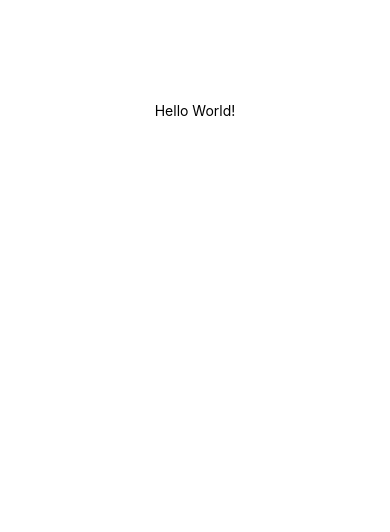
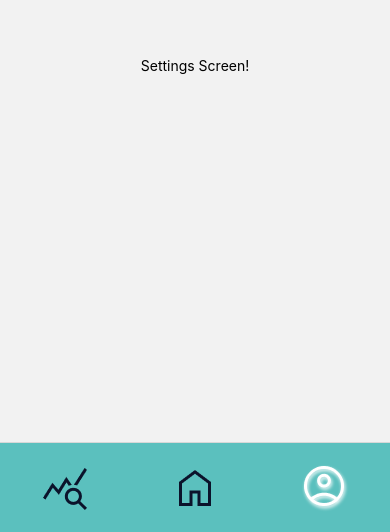
Before and after one commit to conroy-ricketts/Workout-Tracker, a React Native app: screen /SettingsScreen in a window 390 px wide. Shown: the part 312-844 px from the top of the page. Built offline with nearby package versions, Linux system fonts and the light colour scheme.

Commit message:
Created NavigationStack and Bottom Navigation Bar

```diff
--- a/src/App.tsx
+++ b/src/App.tsx
@@ -1,14 +1,62 @@
+import React from 'react';
+import { StatusBar } from 'expo-status-bar';
+import { StyleSheet, View, Text } from 'react-native';
+import { registerRootComponent } from 'expo';
+import { NavigationContainer } from '@react-navigation/native';
+import { createNativeStackNavigator } from '@react-navigation/native-stack';
+import Navbar from './components/Navbar';
+import TrackerScreen from './screens/core/TrackerScreen';
+import SettingsScreen from './screens/core/SettingsScreen';
+import StatsScreen from './screens/core/StatsScreen';
+
+const Stack = createNativeStackNavigator();
+
+export default function App(): JSX.Element {
+  return (
+    <NavigationContainer>
+      <Stack.Navigator>
+        <Stack.Screen name="Home" component={Navbar} options={{ headerShown: false }} />
+        <Stack.Screen name="Tracker" component={TrackerScreen} />
+        <Stack.Screen name="Settings" component={SettingsScreen} />
+        <Stack.Screen name="Stats" component={StatsScreen} />
+      </Stack.Navigator>
+      <StatusBar style="auto" />
+    </NavigationContainer>
+  );
+}
+
+const styles = StyleSheet.create({
+  container: {
+    flex: 1,
+    backgroundColor: '#fff',
+    alignItems: 'center',
+    justifyContent: 'center',
+  },
+});
+
+registerRootComponent(App);
+
+
+
+/*
+      Original Code
+---------------------------
 import React from 'react'
 import { StatusBar } from 'expo-status-bar'
 import { StyleSheet, Text, View } from 'react-native'
 import { registerRootComponent } from 'expo'
+import { NavigationContainer } from '@react-navigation/native'
+import Navbar from './components/Navbar'
 
 export default function App(): JSX.Element {
   return (
-    <View style={styles.container}>
-      <Text>Hello World!</Text>
-      <StatusBar style="auto" />
-    </View>
+    <NavigationContainer>
+      <View style={styles.container}>
+        <Text>Hello World!</Text>
+        <StatusBar style="auto" />
+      </View>
+      <Navbar />
+    </NavigationContainer>
   )
 }
 
@@ -22,3 +70,4 @@ const styles = StyleSheet.create({
 })
 
 registerRootComponent(App)
+*/
--- /dev/null
+++ b/src/components/Navbar.tsx
@@ -0,0 +1,60 @@
+import React from 'react';
+import { Image } from 'react-native';
+import { createBottomTabNavigator } from '@react-navigation/bottom-tabs';
+import TrackerScreen from '../screens/core/TrackerScreen';
+import SettingsScreen from '../screens/core/SettingsScreen';
+import StatsScreen from '../screens/core/StatsScreen';
+import { getTabBarHeight } from '@react-navigation/bottom-tabs/lib/typescript/src/views/BottomTabBar';
+
+const Tab = createBottomTabNavigator();
+
+type TabBarIconProps = {
+  focused: boolean;
+}
+//Could not figure out how to import images as .svg
+//in assets/NavBarIcons I have the downloaded images as both .png and .svg in case u want to fix it
+const TrackerTabOptions = {
+  tabBarIcon: ({ focused }: TabBarIconProps) => (
+    focused ?
+      <Image source={require('../../assets/NavBarIcons/SelectedHome.png')} /> :
+      <Image source={require('../../assets/NavBarIcons/HomeTab.png')} />
+  )
+}
+
+const SettingsTabOptions = {
+  tabBarIcon: ({ focused }: TabBarIconProps) => (
+    focused ?
+      <Image source={require('../../assets/NavBarIcons/SelectedProfile.png')} /> :
+      <Image source={require('../../assets/NavBarIcons/ProfileIcon.png')} />
+  )
+}
+
+const StatsTabOptions = {
+  tabBarIcon: ({ focused }: TabBarIconProps) => (
+    focused ?
+      <Image source={require('../../assets/NavBarIcons/SelectedStats.png')} /> :
+      <Image source={require('../../assets/NavBarIcons/StatsIcon.png')} />
+  )
+}
+
+const navBarScreenOptions = {
+  headerShown: false,
+  tabBarShowLabel: false,
+  tabBarHideOnKeyboard: true,
+  tabBarStyle: {
+    backgroundColor: '#5BC0BE',
+    height: 90
+
+  }
+}
+
+
+export default function Navbar(): JSX.Element {
+  return (
+    <Tab.Navigator screenOptions={navBarScreenOptions}>
+      <Tab.Screen name="StatsScreen" component={StatsScreen} options={StatsTabOptions} />
+      <Tab.Screen name="TrackerScreen" component={TrackerScreen} options={TrackerTabOptions} />
+      <Tab.Screen name="SettingsScreen" component={SettingsScreen} options={SettingsTabOptions} />
+    </Tab.Navigator>
+  )
+}
```
